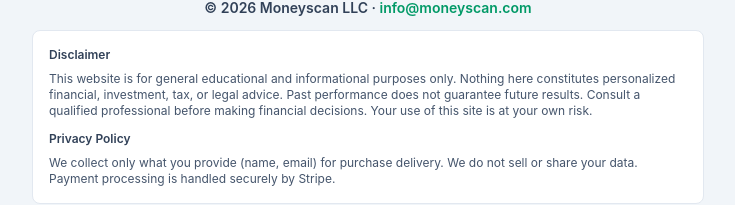
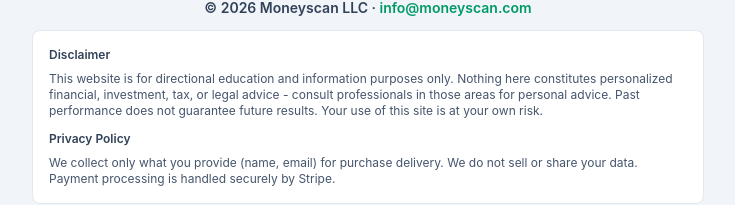
Before and after one commit to kenheger/moneyscan-site, a React (Vite) app: page / in a window 1280 px wide. Shown: the part 4133-4338 px from the top of the page, without its empty margins (272-1007 px from the left). Built offline with nearby package versions, Linux system fonts and the light colour scheme.

Commit message:
Update disclaimer text per Ken's request

```diff
--- a/src/app/components/LandingPage.tsx
+++ b/src/app/components/LandingPage.tsx
@@ -407,7 +407,7 @@ export default function LandingPage({ onNavigate, stripeCheckoutUrl }: LandingPa
           <div className="text-xs bg-white p-4 rounded-lg border border-slate-200 text-left max-w-2xl mx-auto">
             <p className="font-semibold text-slate-700 mb-2">Disclaimer</p>
             <p className="mb-3">
-              This website is for general educational and informational purposes only. Nothing here constitutes personalized financial, investment, tax, or legal advice. Past performance does not guarantee future results. Consult a qualified professional before making financial decisions. Your use of this site is at your own risk.
+              This website is for directional education and information purposes only. Nothing here constitutes personalized financial, investment, tax, or legal advice - consult professionals in those areas for personal advice. Past performance does not guarantee future results. Your use of this site is at your own risk.
             </p>
             <p className="font-semibold text-slate-700 mb-2">Privacy Policy</p>
             <p>
```
